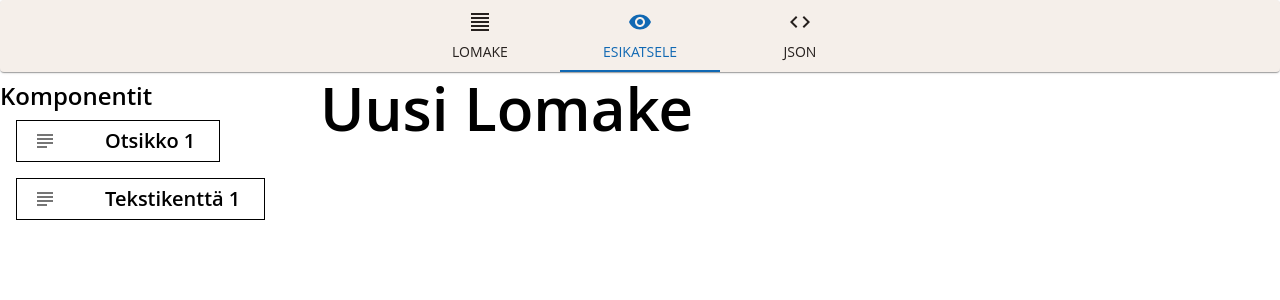
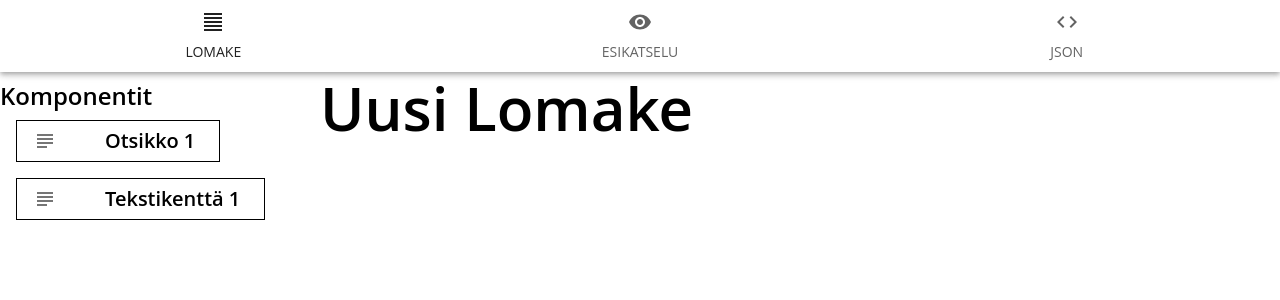
Before and after one commit to EVP1989/metaform-builder, a React (Create React App) app in the folder metaform-builder/: page /jsonpreview in a window 1280 px wide. Shown: the top 300 px of the page. Built offline with nearby package versions, Linux system fonts and the light colour scheme.

Commit message:
Testing basic navigation with react router

```diff
--- a/metaform-builder/package.json
+++ b/metaform-builder/package.json
@@ -12,8 +12,10 @@
     "@types/node": "^12.19.14",
     "@types/react": "^16.14.2",
     "@types/react-dom": "^16.9.10",
+    "@types/react-router-dom": "^5.1.7",
     "react": "^17.0.1",
     "react-dom": "^17.0.1",
+    "react-router-dom": "^5.2.0",
     "react-scripts": "4.0.1",
     "typescript": "^4.1.3",
     "web-vitals": "^0.2.4"
--- a/metaform-builder/src/App.tsx
+++ b/metaform-builder/src/App.tsx
@@ -1,5 +1,5 @@
 import React, { useState } from 'react';
-import FormComponents from './components/FormComponents';
+import { BrowserRouter as Router, Route, Link } from 'react-router-dom';
 import ListOfComponents from './components/ListOfComponents';
 import HeaderNav from './components/generic/HeaderNav';
 
@@ -8,7 +8,8 @@ import { ThemeProvider } from "@material-ui/styles";
 
 //Styles
 import metaFormBuilder from "./styles/theme";
-import { Grid, responsiveFontSizes } from '@material-ui/core';
+import { responsiveFontSizes } from '@material-ui/core';
+import HeaderNavTest from './components/generic/HeaderNavTest';
 
 /**
  * Material UI's automated responsive font sizes
@@ -18,10 +19,12 @@ const theme = responsiveFontSizes(metaFormBuilder);
 function App() {
 
   return (
-    <ThemeProvider theme={theme}>
-      <HeaderNav />
-      <ListOfComponents/>
-    </ThemeProvider>
+    <Router>
+      <ThemeProvider theme={theme}>
+        <HeaderNavTest />
+
+      </ThemeProvider>
+    </Router>
   );
 }
 
--- /dev/null
+++ b/metaform-builder/src/components/JsonPreview.tsx
@@ -0,0 +1,28 @@
+import { Typography } from '@material-ui/core';
+import Grid from '@material-ui/core/Grid';
+import React from 'react';
+import '../styles/FormItems.css';
+
+interface Props {
+
+}
+
+/**
+ * Renders preview of builded metaform
+ * @param props
+ */
+const Preview : React.FC<any> = (props : Props) => {
+
+  return (
+  <>
+  <Grid item md={12}>
+    <Typography variant="h4" >
+      Jsonin esikatselu, lataus ja mahdollinen käpistely(?)
+    </Typography>
+  </Grid>
+  </>
+  );
+
+};
+
+export default Preview;
--- /dev/null
+++ b/metaform-builder/src/components/Preview.tsx
@@ -0,0 +1,28 @@
+import { Typography } from '@material-ui/core';
+import Grid from '@material-ui/core/Grid';
+import React from 'react';
+import '../styles/FormItems.css';
+
+interface Props {
+
+}
+
+/**
+ * Renders preview of builded metaform
+ * @param props
+ */
+const Preview : React.FC<any> = (props : Props) => {
+
+  return (
+  <>
+  <Grid item md={12}>
+    <Typography variant="h4" >
+      Lomakkeen esikatselu
+    </Typography>
+  </Grid>
+  </>
+  );
+
+};
+
+export default Preview;
--- a/metaform-builder/src/components/generic/HeaderNav.tsx
+++ b/metaform-builder/src/components/generic/HeaderNav.tsx
@@ -1,6 +1,7 @@
 import React from 'react';
-
+import { Link as RouterLink, LinkProps as RouterLinkProps, Route, Switch, BrowserRouter} from 'react-router-dom';
 //Material-UI components
+import Link from '@material-ui/core/Link';
 import { createStyles, makeStyles, Theme } from '@material-ui/core/styles';
 import Paper from '@material-ui/core/Paper';
 import Tabs from '@material-ui/core/Tabs';
@@ -9,6 +10,9 @@ import Tab from '@material-ui/core/Tab';
 import FormatAlignJustifyIcon from '@material-ui/icons/FormatAlignJustify';
 import VisibilityIcon from '@material-ui/icons/Visibility';
 import CodeIcon from '@material-ui/icons/Code';
+import Preview from '../Preview';
+import JsonPreview from '../JsonPreview';
+import ListOfComponents from '../ListOfComponents';
 
 const useStyles = makeStyles((theme: Theme) =>
   createStyles({
@@ -18,18 +22,23 @@ const useStyles = makeStyles((theme: Theme) =>
   }),
 );
 
+const LinkBehavior = React.forwardRef<any, Omit<RouterLinkProps, 'to'>>((props, ref) => (
+  <RouterLink ref={ref} to="/" {...props} />
+));
+
 function HeaderNav() {
 
   const classes = useStyles();
-  const [value, setValue] = React.useState(1);
+  const [value, setValue] = React.useState(0);
 
   const handleChange = (event: React.ChangeEvent<{}>, newValue: number) => {
     setValue(newValue);
   };
 
   return (
-    <>
+    <><BrowserRouter>
       <Paper className={classes.root}>
+
         <Tabs
           value={value}
           onChange={handleChange}
@@ -37,11 +46,18 @@ function HeaderNav() {
           textColor="primary"
           centered
         >
-          <Tab icon={<FormatAlignJustifyIcon />} label="Lomake" />
+
+          <Tab icon={<FormatAlignJustifyIcon />} label="Lomake"/>
           <Tab icon={<VisibilityIcon />} label="Esikatsele" />
           <Tab icon={<CodeIcon />} label="JSON" />
         </Tabs>
       </Paper>
+
+      <Switch>
+        <Route exact path="/preview/" component={Preview}></Route>
+        <Route exact path="/jsonpreview/" component={JsonPreview}></Route>
+      </Switch>
+      </BrowserRouter>
     </>
   );
 }
--- /dev/null
+++ b/metaform-builder/src/components/generic/HeaderNavTest.tsx
@@ -0,0 +1,92 @@
+import React from 'react';
+import { makeStyles, Theme } from '@material-ui/core/styles';
+import AppBar from '@material-ui/core/AppBar';
+import Tabs from '@material-ui/core/Tabs';
+import Tab from '@material-ui/core/Tab';
+import JsonPreview from '../JsonPreview';
+import FormatAlignJustifyIcon from '@material-ui/icons/FormatAlignJustify';
+import VisibilityIcon from '@material-ui/icons/Visibility';
+import CodeIcon from '@material-ui/icons/Code';
+//import green from "@material-ui/core/colors/red";
+import ListOfComponents from '../ListOfComponents';
+import Preview from '../Preview';
+
+interface TabPanelProps {
+  children?: React.ReactNode;
+  index: any;
+  value: any;
+}
+
+function TabPanel(props: TabPanelProps) {
+  const { children, value, index, ...other } = props;
+
+  return (
+    <>
+      {value === index && (
+        <>
+          {children}
+        </>
+      )}
+    </>
+  );
+}
+
+interface LinkTabProps {
+  label?: string;
+  href?: string;
+  icon? : any
+}
+
+function LinkTab(props: LinkTabProps) {
+  return (
+    <Tab
+      component="a"
+      onClick={(event: React.MouseEvent<HTMLAnchorElement, MouseEvent>) => {
+        event.preventDefault();
+      }}
+      {...props}
+    />
+  );
+}
+
+const useStyles = makeStyles((theme: Theme) => ({
+  root: {
+    flexGrow: 1,
+    backgroundColor: theme.palette.background.default,
+  },
+}));
+
+export default function HeaderNavTest() {
+  const classes = useStyles();
+  const [value, setValue] = React.useState(0);
+
+  const handleChange = (event: React.ChangeEvent<{}>, newValue: number) => {
+    setValue(newValue);
+  };
+
+  return (
+    <div className={classes.root}>
+      <AppBar position="static" color="secondary">
+        <Tabs
+          variant="fullWidth"
+          value={value}
+          onChange={handleChange}
+          aria-label="nav tabs example"
+        >
+          <LinkTab icon={<FormatAlignJustifyIcon/>}  label="Lomake" />
+          <LinkTab icon={<VisibilityIcon />} label="Esikatselu"/>
+          <LinkTab icon={<CodeIcon />} label="JSON"  />
+        </Tabs>
+      </AppBar>
+      <TabPanel value={value} index={0}>
+        <ListOfComponents/>
+      </TabPanel>
+      <TabPanel value={value} index={1}>
+        <Preview/>
+      </TabPanel>
+      <TabPanel value={value} index={2}>
+        <JsonPreview/>
+      </TabPanel>
+    </div>
+  );
+}
```
Also changed, not shown: 2 other files (tests, documents, lock files or other folders).
